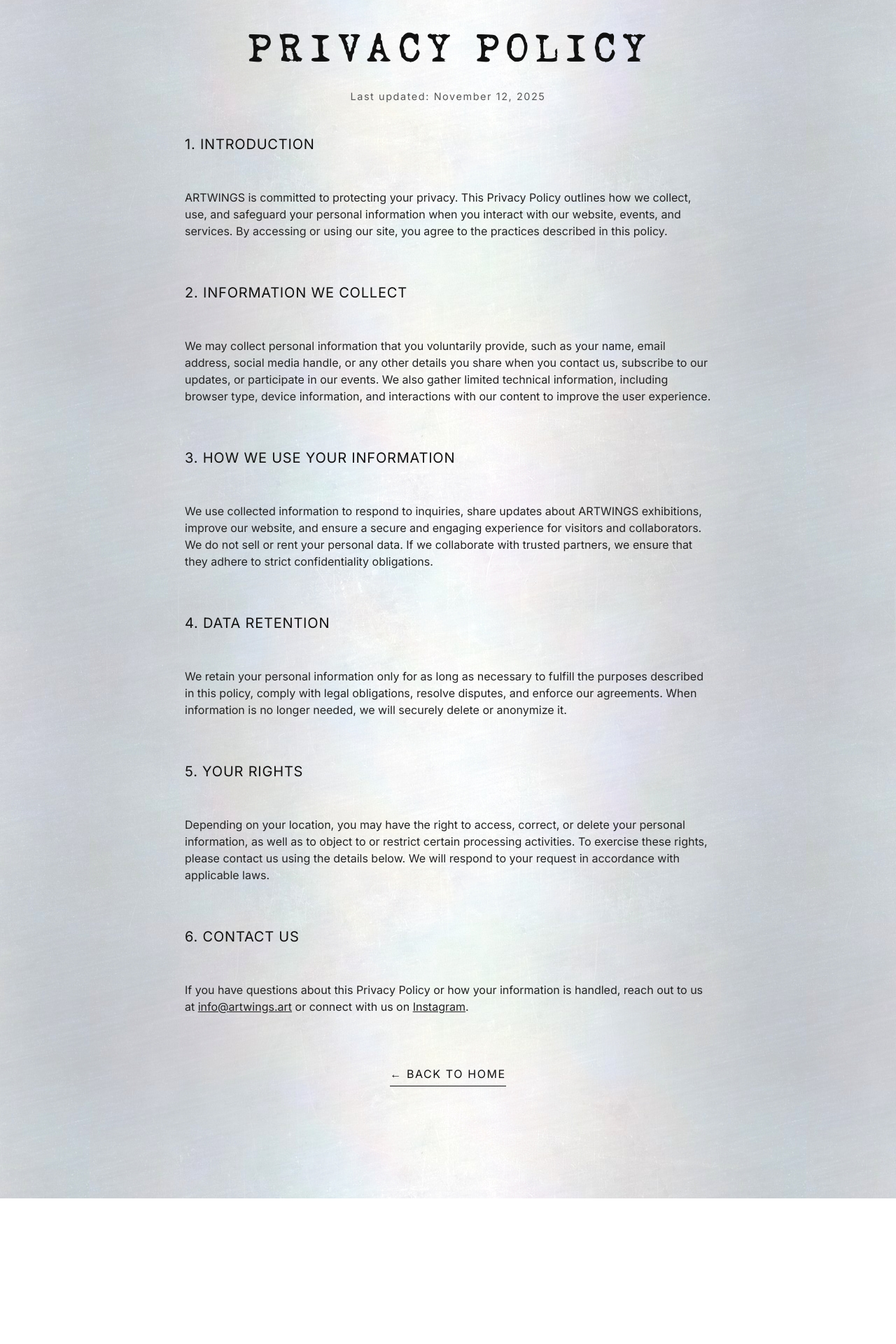
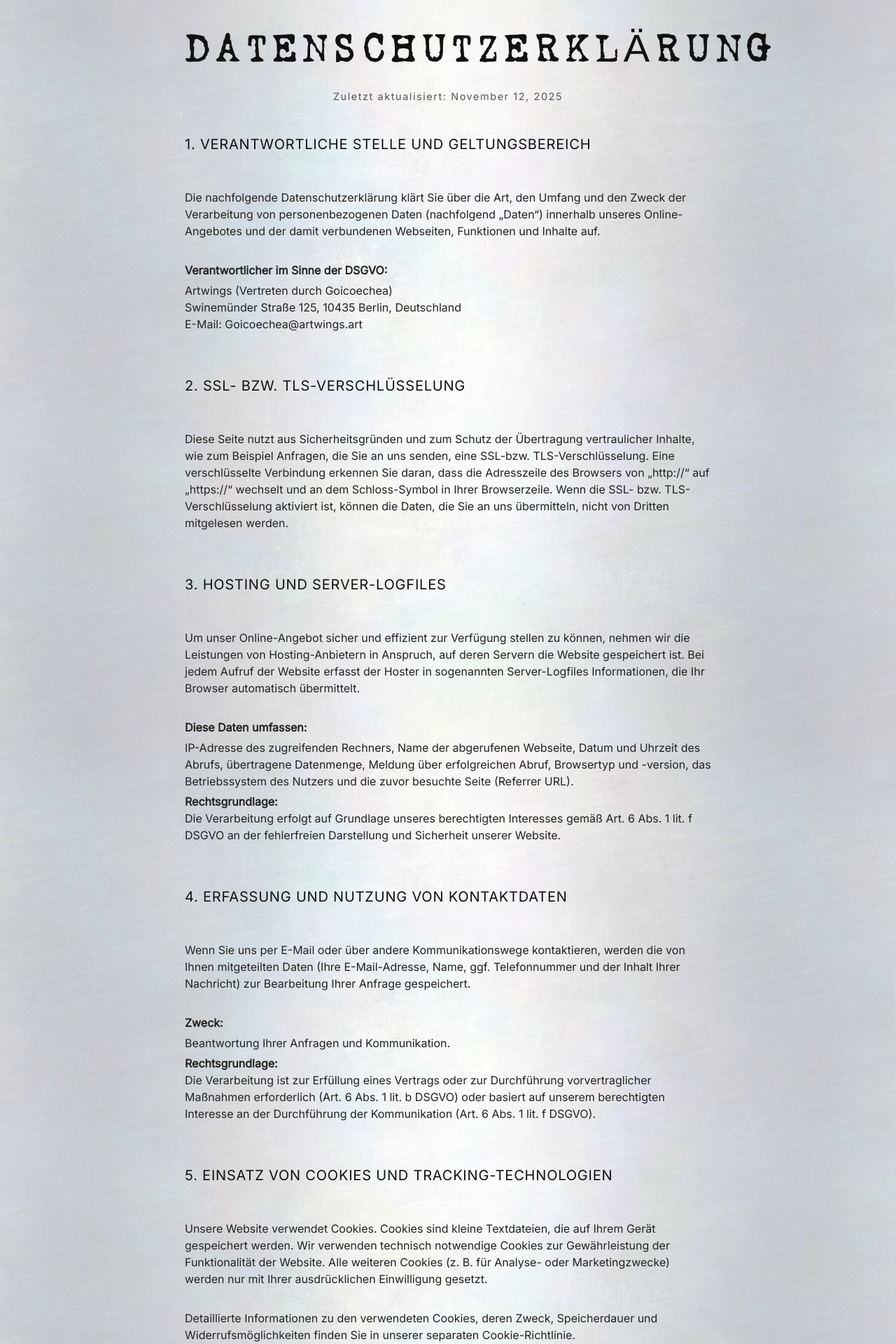
Before and after one commit to PiterMart/artwings, a Next.js app: page /privacy-policy in a window 1280 px wide. Shown: the part 100-2020 px from the top of the page at 70% size. Before the commit the page ends 1812 px from the top, so only its background shows below. Built offline with nearby package versions, Linux system fonts and the light colour scheme; no server answers; the database is empty.

Commit message:
privacy policy

```diff
--- a/src/app/privacy-policy/page.js
+++ b/src/app/privacy-policy/page.js
@@ -2,92 +2,141 @@
 import styles from "./privacy-policy.module.css";
 
 export const metadata = {
-  title: "Privacy Policy | ARTWINGS",
-  description: "Learn how ARTWINGS collects, uses, and protects your personal information.",
+  title: "Datenschutzerklärung | ARTWINGS",
+  description: "Erfahren Sie, wie ARTWINGS Ihre personenbezogenen Daten erfasst, nutzt und schützt.",
 };
 
 export default function PrivacyPolicy() {
   return (
     <div className={styles.page}>
       <header className={styles.header}>
-        <h1 className={styles.title}>Privacy Policy</h1>
-        <p className={styles.lastUpdated}>Last updated: November 12, 2025</p>
+        <h1 className={styles.title}>Datenschutzerklärung</h1>
+        {/* HINWEIS: Bitte prüfen Sie das Datum vor Veröffentlichung */}
+        <p className={styles.lastUpdated}>Zuletzt aktualisiert: November 12, 2025</p>
       </header>
 
       <section className={styles.section}>
-        <h2 className={styles.sectionTitle}>1. Introduction</h2>
+        <h2 className={styles.sectionTitle}>1. Verantwortliche Stelle und Geltungsbereich</h2>
         <p className={styles.paragraph}>
-          ARTWINGS is committed to protecting your privacy. This Privacy Policy outlines how we
-          collect, use, and safeguard your personal information when you interact with our website,
-          events, and services. By accessing or using our site, you agree to the practices described
-          in this policy.
+          Die nachfolgende Datenschutzerklärung klärt Sie über die Art, den Umfang und den Zweck der Verarbeitung von personenbezogenen Daten (nachfolgend „Daten“) innerhalb unseres Online-Angebotes und der damit verbundenen Webseiten, Funktionen und Inhalte auf.
+        </p>
+        <p className={styles.paragraph}>
+          <strong style={{ display: 'block', marginBottom: '5px' }}>Verantwortlicher im Sinne der DSGVO:</strong>
+          Artwings (Vertreten durch Goicoechea) <br />
+          Swinemünder Straße 125, 10435 Berlin, Deutschland <br />
+          E-Mail: Goicoechea@artwings.art
         </p>
       </section>
 
       <section className={styles.section}>
-        <h2 className={styles.sectionTitle}>2. Information We Collect</h2>
+        <h2 className={styles.sectionTitle}>2. SSL- bzw. TLS-Verschlüsselung</h2>
         <p className={styles.paragraph}>
-          We may collect personal information that you voluntarily provide, such as your name, email
-          address, social media handle, or any other details you share when you contact us, subscribe
-          to our updates, or participate in our events. We also gather limited technical information,
-          including browser type, device information, and interactions with our content to improve the
-          user experience.
+          Diese Seite nutzt aus Sicherheitsgründen und zum Schutz der Übertragung vertraulicher Inhalte, wie zum Beispiel Anfragen, die Sie an uns senden, eine SSL-bzw. TLS-Verschlüsselung. Eine verschlüsselte Verbindung erkennen Sie daran, dass die Adresszeile des Browsers von „http://“ auf „https://“ wechselt und an dem Schloss-Symbol in Ihrer Browserzeile. Wenn die SSL- bzw. TLS-Verschlüsselung aktiviert ist, können die Daten, die Sie an uns übermitteln, nicht von Dritten mitgelesen werden.
         </p>
       </section>
 
       <section className={styles.section}>
-        <h2 className={styles.sectionTitle}>3. How We Use Your Information</h2>
+        <h2 className={styles.sectionTitle}>3. Hosting und Server-Logfiles</h2>
         <p className={styles.paragraph}>
-          We use collected information to respond to inquiries, share updates about ARTWINGS
-          exhibitions, improve our website, and ensure a secure and engaging experience for visitors
-          and collaborators. We do not sell or rent your personal data. If we collaborate with trusted
-          partners, we ensure that they adhere to strict confidentiality obligations.
+          Um unser Online-Angebot sicher und effizient zur Verfügung stellen zu können, nehmen wir die Leistungen von Hosting-Anbietern in Anspruch, auf deren Servern die Website gespeichert ist. Bei jedem Aufruf der Website erfasst der Hoster in sogenannten Server-Logfiles Informationen, die Ihr Browser automatisch übermittelt.
+        </p>
+        <p className={styles.paragraph}>
+          <strong style={{ display: 'block', marginBottom: '5px' }}>Diese Daten umfassen:</strong>
+          IP-Adresse des zugreifenden Rechners, Name der abgerufenen Webseite, Datum und Uhrzeit des Abrufs, übertragene Datenmenge, Meldung über erfolgreichen Abruf, Browsertyp und -version, das Betriebssystem des Nutzers und die zuvor besuchte Seite (Referrer URL).
+          <strong style={{ display: 'block', marginTop: '5px' }}>Rechtsgrundlage:</strong> Die Verarbeitung erfolgt auf Grundlage unseres berechtigten Interesses gemäß Art. 6 Abs. 1 lit. f DSGVO an der fehlerfreien Darstellung und Sicherheit unserer Website.
         </p>
       </section>
 
       <section className={styles.section}>
-        <h2 className={styles.sectionTitle}>4. Data Retention</h2>
+        <h2 className={styles.sectionTitle}>4. Erfassung und Nutzung von Kontaktdaten</h2>
         <p className={styles.paragraph}>
-          We retain your personal information only for as long as necessary to fulfill the purposes
-          described in this policy, comply with legal obligations, resolve disputes, and enforce our
-          agreements. When information is no longer needed, we will securely delete or anonymize it.
+          Wenn Sie uns per E-Mail oder über andere Kommunikationswege kontaktieren, werden die von Ihnen mitgeteilten Daten (Ihre E-Mail-Adresse, Name, ggf. Telefonnummer und der Inhalt Ihrer Nachricht) zur Bearbeitung Ihrer Anfrage gespeichert.
+        </p>
+        <p className={styles.paragraph}>
+          <strong style={{ display: 'block', marginBottom: '5px' }}>Zweck:</strong> Beantwortung Ihrer Anfragen und Kommunikation.
+          <strong style={{ display: 'block', marginTop: '5px' }}>Rechtsgrundlage:</strong> Die Verarbeitung ist zur Erfüllung eines Vertrags oder zur Durchführung vorvertraglicher Maßnahmen erforderlich (Art. 6 Abs. 1 lit. b DSGVO) oder basiert auf unserem berechtigten Interesse an der Durchführung der Kommunikation (Art. 6 Abs. 1 lit. f DSGVO).
         </p>
       </section>
 
       <section className={styles.section}>
-        <h2 className={styles.sectionTitle}>5. Your Rights</h2>
+        <h2 className={styles.sectionTitle}>5. Einsatz von Cookies und Tracking-Technologien</h2>
         <p className={styles.paragraph}>
-          Depending on your location, you may have the right to access, correct, or delete your
-          personal information, as well as to object to or restrict certain processing activities. To
-          exercise these rights, please contact us using the details below. We will respond to your
-          request in accordance with applicable laws.
+          Unsere Website verwendet Cookies. Cookies sind kleine Textdateien, die auf Ihrem Gerät gespeichert werden. Wir verwenden technisch notwendige Cookies zur Gewährleistung der Funktionalität der Website. Alle weiteren Cookies (z. B. für Analyse- oder Marketingzwecke) werden nur mit Ihrer ausdrücklichen Einwilligung gesetzt.
+        </p>
+        <p className={styles.paragraph}>
+          Detaillierte Informationen zu den verwendeten Cookies, deren Zweck, Speicherdauer und Widerrufsmöglichkeiten finden Sie in unserer separaten <Link href="/cookie-policy">Cookie-Richtlinie</Link>.
+          <strong style={{ display: 'block', marginTop: '5px' }}>Rechtsgrundlage:</strong> Die Speicherung von Informationen in der Endeinrichtung oder der Zugriff auf bereits in der Endeinrichtung gespeicherte Informationen erfolgt auf Grundlage des TTDSG und bei der Verarbeitung personenbezogener Daten auf Grundlage der Einwilligung (Art. 6 Abs. 1 lit. a DSGVO).
         </p>
       </section>
 
       <section className={styles.section}>
-        <h2 className={styles.sectionTitle}>6. Contact Us</h2>
+        <h2 className={styles.sectionTitle}>6. Externe Dienste und Datenübermittlung in Drittländer</h2>
         <p className={styles.paragraph}>
-          If you have questions about this Privacy Policy or how your information is handled, reach
-          out to us at{" "}
-          <a className={styles.link} href="mailto:info@artwings.art">
-            info@artwings.art
-          </a>{" "}
-          or connect with us on{" "}
-          <a
-            className={styles.link}
-            href="https://www.instagram.com/artwings111/"
-            target="_blank"
-            rel="noopener noreferrer"
-          >
-            Instagram
-          </a>
-          .
+          Wir setzen externe Dienstleister (Auftragsverarbeiter) ein, die uns bei der Bereitstellung unserer Dienste unterstützen. Hierbei kann es zur Übermittlung Ihrer Daten in Länder außerhalb der Europäischen Union (Drittländer), insbesondere in die USA, kommen. Wir stellen sicher, dass dabei die Vorgaben der Art. 44 ff. DSGVO eingehalten werden. Als Garantie dienen in der Regel die Standardvertragsklauseln (SCCs) der EU-Kommission.
+        </p>
+
+        <h3 className={styles.subSectionTitle}>6.1 Hosting: Vercel</h3>
+        <p className={styles.paragraph}>
+          Die Website wird bei Vercel, Inc. (USA) gehostet. Vercel verarbeitet die Logfiles und andere technische Daten, die zur Auslieferung und Sicherheit der Website erforderlich sind (siehe Abschnitt 3).
+          <strong style={{ display: 'block', marginTop: '5px' }}>Zweck:</strong> Bereitstellung der Website-Inhalte und Sicherstellung der Funktionsfähigkeit.
+          <strong style={{ display: 'block', marginTop: '5px' }}>Rechtsgrundlage:</strong> Art. 6 Abs. 1 lit. f DSGVO (Berechtigtes Interesse an einem effizienten und sicheren Betrieb des Online-Angebotes).
+        </p>
+
+        <h3 className={styles.subSectionTitle}>6.2 Datenbank und Speicherung: Google Firebase</h3>
+        <p className={styles.paragraph}>
+          Wir nutzen Google Firebase (Firestore und Storage), bereitgestellt von Google Ireland Limited (EU) bzw. Google LLC (USA), zur Speicherung von Anwendungsdaten (z. B. Informationen über Ausstellungen, Künstler und ggf. Nutzerdaten).
+          <strong style={{ display: 'block', marginTop: '5px' }}>Zweck:</strong> Sicherstellung der Applikationsfunktionalität und Speicherung von Inhalten.
+          <strong style={{ display: 'block', marginTop: '5px' }}>Rechtsgrundlage:</strong> Art. 6 Abs. 1 lit. b DSGVO (Vertragserfüllung zur Erbringung des Dienstes).
+        </p>
+
+        <h3 className={styles.subSectionTitle}>6.3 Google Fonts</h3>
+        <p className={styles.paragraph}>
+          Zur Darstellung von Inhalten nutzen wir möglicherweise externe Schriften von Google Ireland Limited (Google Fonts). Die Einbindung dieser Web Fonts erfolgt durch einen Serveraufruf bei Google (meist in den USA). Hierdurch wird an den Server übermittelt, welche unserer Internetseiten Sie besucht haben. Auch wird die IP-Adresse des Browsers des Endgerätes des Besuchers dieser Internetseiten von Google gespeichert.
+          <strong style={{ display: 'block', marginTop: '5px' }}>Zweck:</strong> Gewährleistung einer einheitlichen und ansprechenden Darstellung unserer Online-Angebote.
+          <strong style={{ display: 'block', marginTop: '5px' }}>Rechtsgrundlage:</strong> Art. 6 Abs. 1 lit. a DSGVO (Einwilligung, die über den Cookie-Banner eingeholt wird) oder, falls lokal gehostet, Art. 6 Abs. 1 lit. f DSGVO (Berechtigtes Interesse).
+        </p>
+
+        <h3 className={styles.subSectionTitle}>6.4 Externe Links (Instagram)</h3>
+        <p className={styles.paragraph}>
+          Auf unserer Seite finden Sie einen Link zu unserem Instagram-Profil. Durch das Anklicken dieses Links verlassen Sie unsere Website und gelangen auf das Angebot von Meta Platforms Ireland Limited. Erst in diesem Moment beginnt Meta mit der Datenerfassung. Auf die Datenerfassung durch Meta haben wir keinen Einfluss.
+          <strong style={{ display: 'block', marginTop: '5px' }}>Bitte beachten Sie:</strong> Zweck und Umfang der Datenerhebung durch Meta sowie die dortige weitere Verarbeitung und Nutzung Ihrer Daten sowie Ihre diesbezüglichen Rechte und Einstellungsmöglichkeiten zum Schutz Ihrer Privatsphäre entnehmen Sie bitte den Datenschutzhinweisen von Meta.
+        </p>
+      </section>
+
+      <section className={styles.section}>
+        <h2 className={styles.sectionTitle}>7. Betroffenenrechte (Ihre Rechte nach der DSGVO)</h2>
+        <p className={styles.paragraph}>
+          Sie haben jederzeit das Recht, Auskunft über Ihre verarbeiteten Daten zu erhalten. Ferner haben Sie das Recht auf Berichtigung, Löschung, Einschränkung der Verarbeitung, Widerspruch gegen die Verarbeitung sowie das Recht auf Datenübertragbarkeit und Widerruf Ihrer Einwilligung.
+        </p>
+        <ul className={styles.list}>
+          <li><strong style={{ fontWeight: 'bold' }}>Auskunftsrecht (Art. 15 DSGVO):</strong> Sie können eine Bestätigung verlangen, ob Daten verarbeitet werden und Auskunft über diese Daten erhalten.</li>
+          <li><strong style={{ fontWeight: 'bold' }}>Recht auf Berichtigung (Art. 16 DSGVO):</strong> Sie können die Vervollständigung oder Berichtigung der Sie betreffenden Daten verlangen.</li>
+          <li><strong style={{ fontWeight: 'bold' }}>Recht auf Löschung (Art. 17 DSGVO):</strong> Sie können die unverzügliche Löschung Ihrer Daten verlangen.</li>
+          <li><strong style={{ fontWeight: 'bold' }}>Recht auf Einschränkung der Verarbeitung (Art. 18 DSGVO):</strong> Sie können die Einschränkung der Verarbeitung verlangen, wenn eine der gesetzlichen Voraussetzungen vorliegt.</li>
+          <li><strong style={{ fontWeight: 'bold' }}>Widerspruchsrecht (Art. 21 DSGVO):</strong> Sie haben das Recht, jederzeit gegen die Verarbeitung Ihrer Daten Widerspruch einzulegen.</li>
+          <li><strong style={{ fontWeight: 'bold' }}>Recht auf Datenübertragbarkeit (Art. 20 DSGVO):</strong> Sie haben das Recht, die Sie betreffenden Daten in einem strukturierten, gängigen und maschinenlesbaren Format zu erhalten.</li>
+          <li><strong style={{ fontWeight: 'bold' }}>Widerrufsrecht:</strong> Sie haben das Recht, erteilte Einwilligungen (z.B. in Cookies) jederzeit zu widerrufen.</li>
+          <li><strong style={{ fontWeight: 'bold' }}>Beschwerderecht (Art. 77 DSGVO):</strong> Sie haben das Recht, sich bei einer Aufsichtsbehörde zu beschweren, insbesondere bei der für uns zuständigen Berliner Beauftragten für Datenschutz und Informationsfreiheit.</li>
+        </ul>
+      </section>
+
+      <section className={styles.section}>
+        <h2 className={styles.sectionTitle}>8. Datenlöschung und Speicherdauer</h2>
+        <p className={styles.paragraph}>
+          Die von uns verarbeiteten Daten werden gelöscht oder in ihrer Verarbeitung eingeschränkt, sobald sie für ihre Zweckbestimmung nicht mehr erforderlich sind und der Löschung keine gesetzlichen Aufbewahrungspflichten entgegenstehen. Sofern die Daten nicht gelöscht werden, weil sie für andere und gesetzlich zulässige Zwecke erforderlich sind, wird deren Verarbeitung eingeschränkt. Das bedeutet, die Daten werden gesperrt und nicht für andere Zwecke verarbeitet.
+        </p>
+      </section>
+
+      <section className={styles.section}>
+        <h2 className={styles.sectionTitle}>9. Änderungen dieser Datenschutzerklärung</h2>
+        <p className={styles.paragraph}>
+          Wir behalten uns vor, diese Datenschutzerklärung anzupassen, damit sie stets den aktuellen rechtlichen Anforderungen entspricht oder um Änderungen unserer Leistungen in der Datenschutzerklärung umzusetzen.
         </p>
       </section>
 
       <div className={styles.backLinkWrapper}>
         <Link href="/" className={styles.backLink}>
-          ← Back to Home
+          ← Zurück zur Startseite
         </Link>
       </div>
     </div>
```
